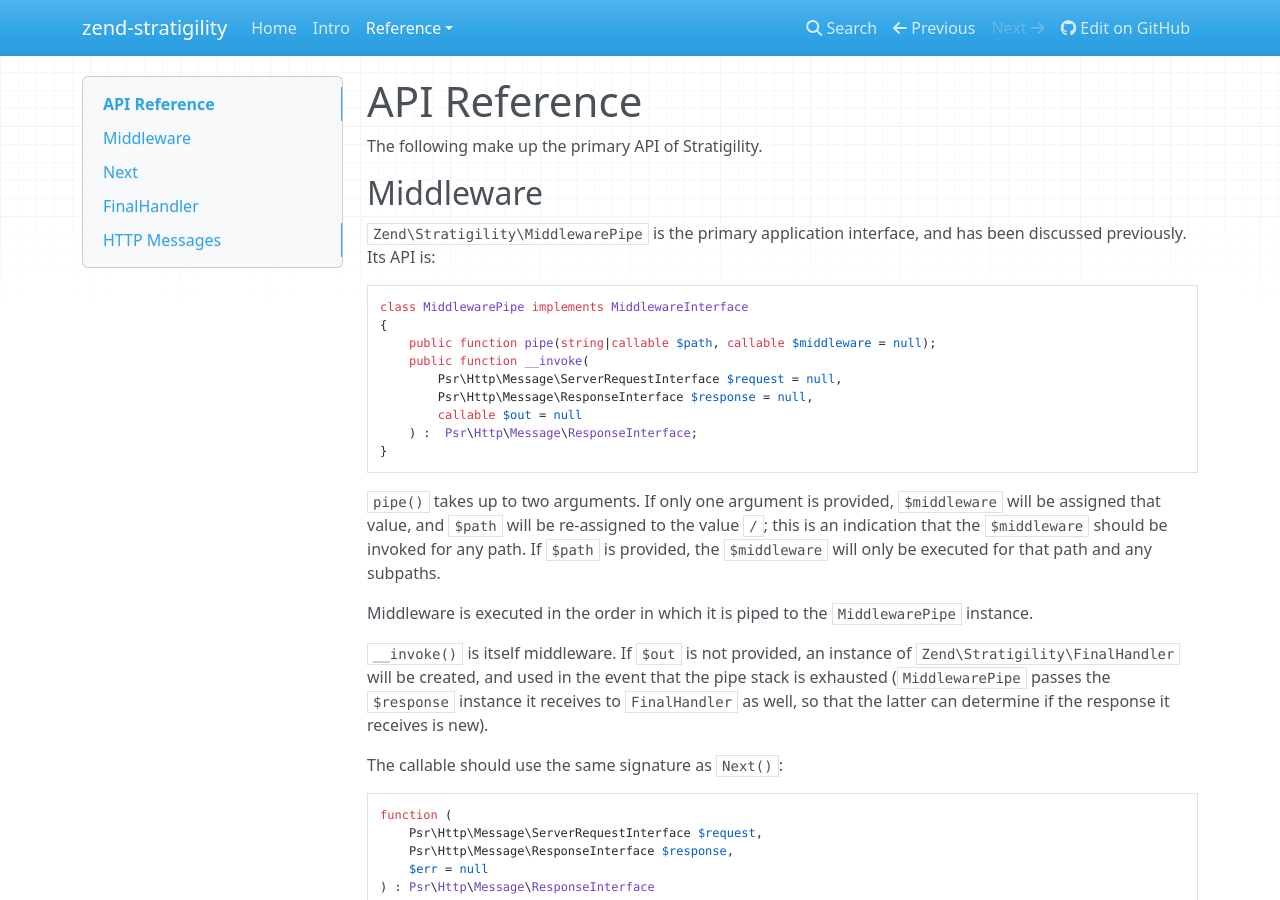
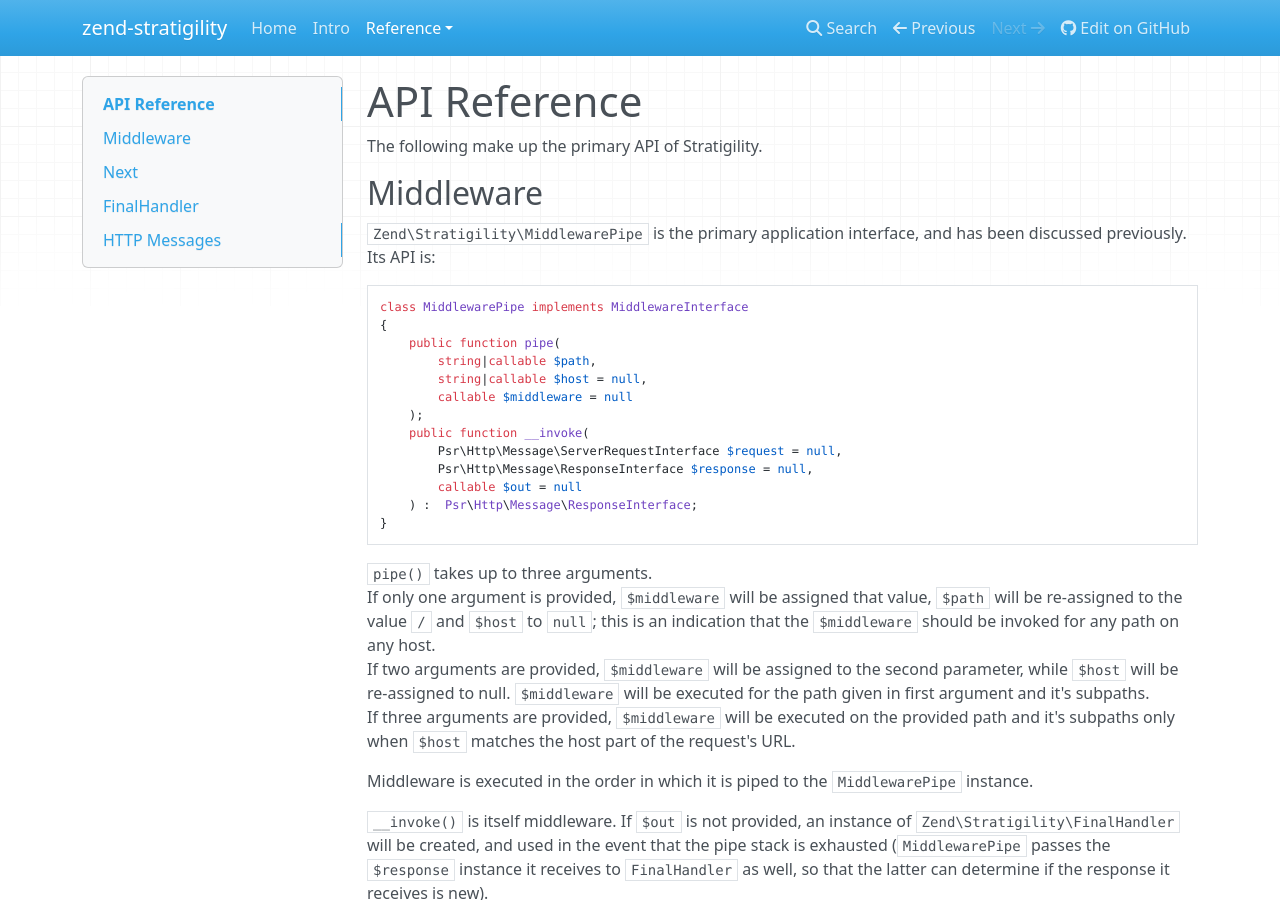
Before and after one commit to zendframework/zend-stratigility, an MkDocs documentation site: the page built from doc/book/api.md, in a window 1280 px wide and 900 px high. Built offline with MkDocs 1.6.1, drawn with Linux system fonts in a browser that asks for light colours; nearby versions of some CDN libraries; old or Windows-style settings are respelled for this version of MkDocs.

Commit message:
Docs update

````diff
--- a/doc/book/api.md
+++ b/doc/book/api.md
@@ -10,7 +10,11 @@ previously. Its API is:
 ```php
 class MiddlewarePipe implements MiddlewareInterface
 {
-    public function pipe(string|callable $path, callable $middleware = null);
+    public function pipe(
+        string|callable $path,
+        string|callable $host = null,
+        callable $middleware = null
+    );
     public function __invoke(
         Psr\Http\Message\ServerRequestInterface $request = null,
         Psr\Http\Message\ResponseInterface $response = null,
@@ -19,10 +23,14 @@ class MiddlewarePipe implements MiddlewareInterface
 }
 ```
 
-`pipe()` takes up to two arguments. If only one argument is provided, `$middleware` will be assigned
-that value, and `$path` will be re-assigned to the value `/`; this is an indication that the
-`$middleware` should be invoked for any path. If `$path` is provided, the `$middleware` will only be
-executed for that path and any subpaths.
+`pipe()` takes up to three arguments.
+If only one argument is provided, `$middleware` will be assigned
+that value, `$path` will be re-assigned to the value `/` and `$host` to `null`; this is an indication that the
+`$middleware` should be invoked for any path on any host.
+If two arguments are provided, `$middleware` will be assigned to the second parameter, while `$host` will be re-assigned
+ to null. `$middleware` will be executed for the path given in first argument and it's subpaths.
+If three arguments are provided, `$middleware` will be executed on the provided path and it's subpaths only when
+`$host` matches the host part of the request's URL.
 
 Middleware is executed in the order in which it is piped to the `MiddlewarePipe` instance.
 
````
Also changed, not shown: doc/book/executing-middleware.md (+8 -1 lines).
